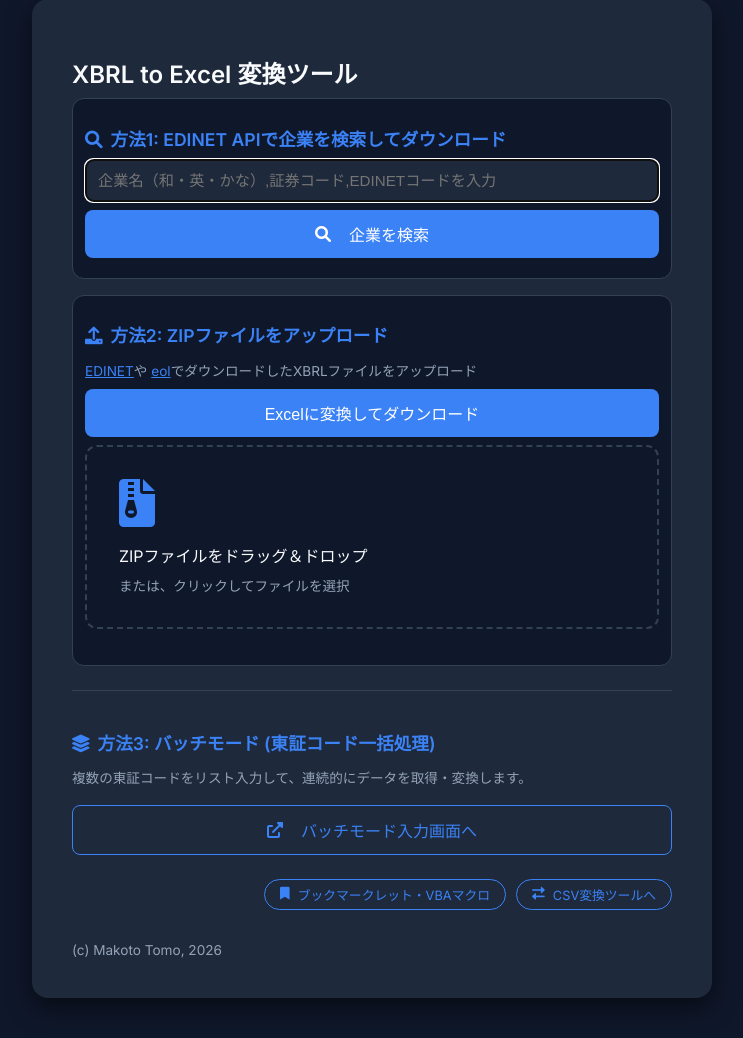
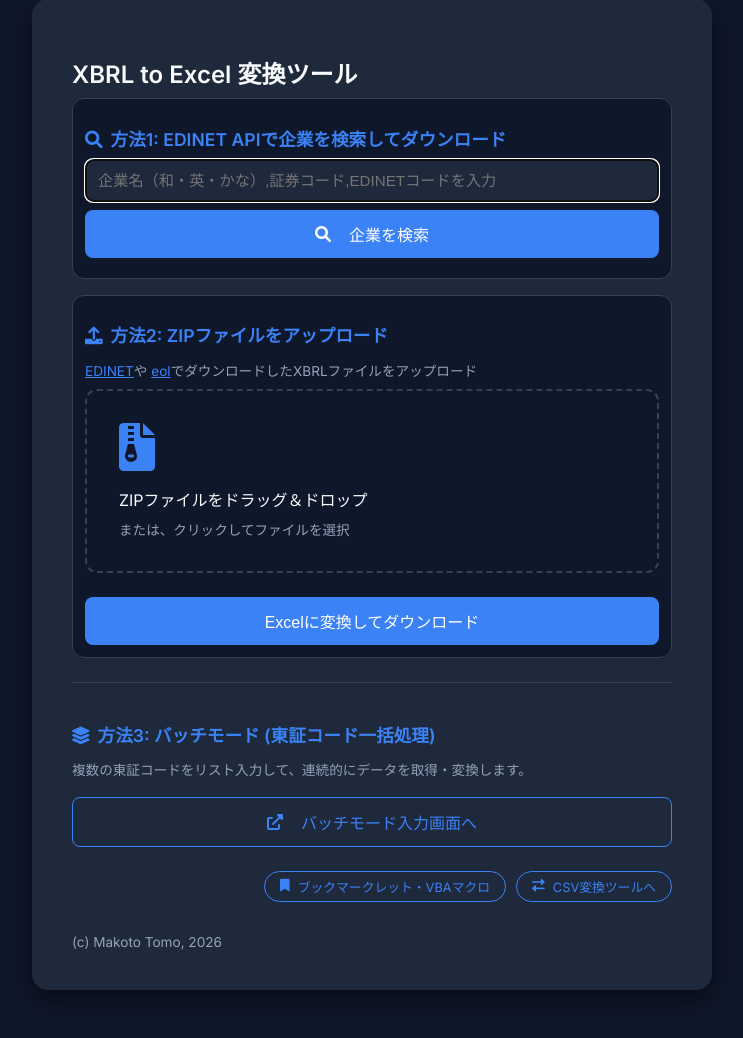
Before and after one commit to tomoreal/office-tools, a Flask app: page / in a window 1280 px wide. Shown: the part 61-1099 px from the top of the page, without its empty margins (8-751 px from the left). After the commit the page ends 1059 px from the top, so only its background shows below. Run offline with Flask 3, Linux system fonts and the light colour scheme; some libraries are stand-ins or nearby versions.

Commit message:
templates/index.html において、「方法2: ZIPファイルをアップロード」セクション内の「Excelに変換してダウンロード」ボタンを、アップロードエリア（ドラッグ＆ドロップエリア）およびファイルリストの下へ移動しました。

```diff
--- a/templates/index.html
+++ b/templates/index.html
@@ -490,11 +490,6 @@ XBRL to Excel Converter - Main UI Template
                 </p>
 
                 <form method="POST" enctype="multipart/form-data" id="uploadForm">
-                    <button type="submit" class="btn" id="submitBtn" style="margin-bottom: 0.5rem;">
-                        <span id="btnText">Excelに変換してダウンロード</span>
-                        <div class="loader" id="loader"></div>
-                    </button>
-
                     <div class="upload-area" id="dropZone">
                         <i class="fas fa-file-archive upload-icon"></i>
                         <div style="margin-bottom: 0.5rem;">ZIPファイルをドラッグ＆ドロップ</div>
@@ -504,6 +499,11 @@ XBRL to Excel Converter - Main UI Template
                     </div>
 
                     <div class="file-list" id="fileList"></div>
+
+                    <button type="submit" class="btn" id="submitBtn" style="margin-top: 0.5rem;">
+                        <span id="btnText">Excelに変換してダウンロード</span>
+                        <div class="loader" id="loader"></div>
+                    </button>
                 </form>
 
                 <div id="uploadConversionProgress"
```
